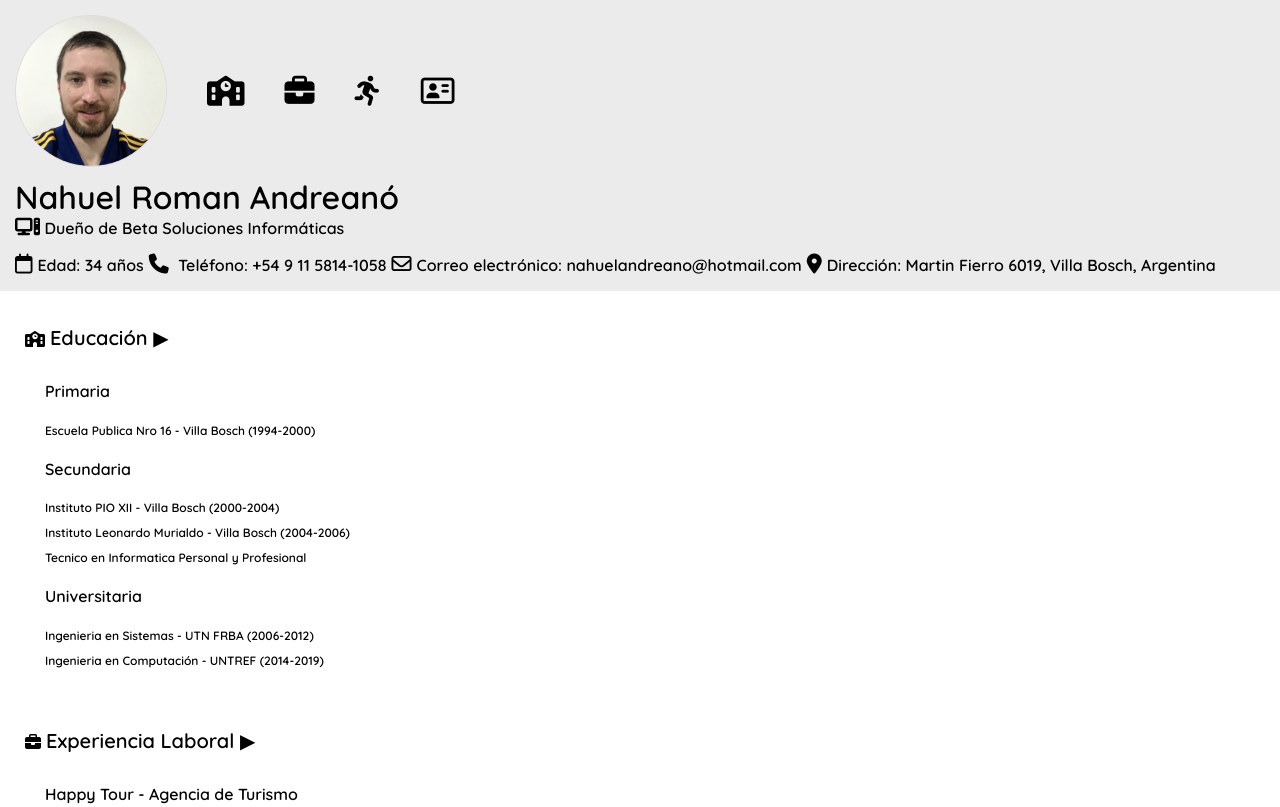
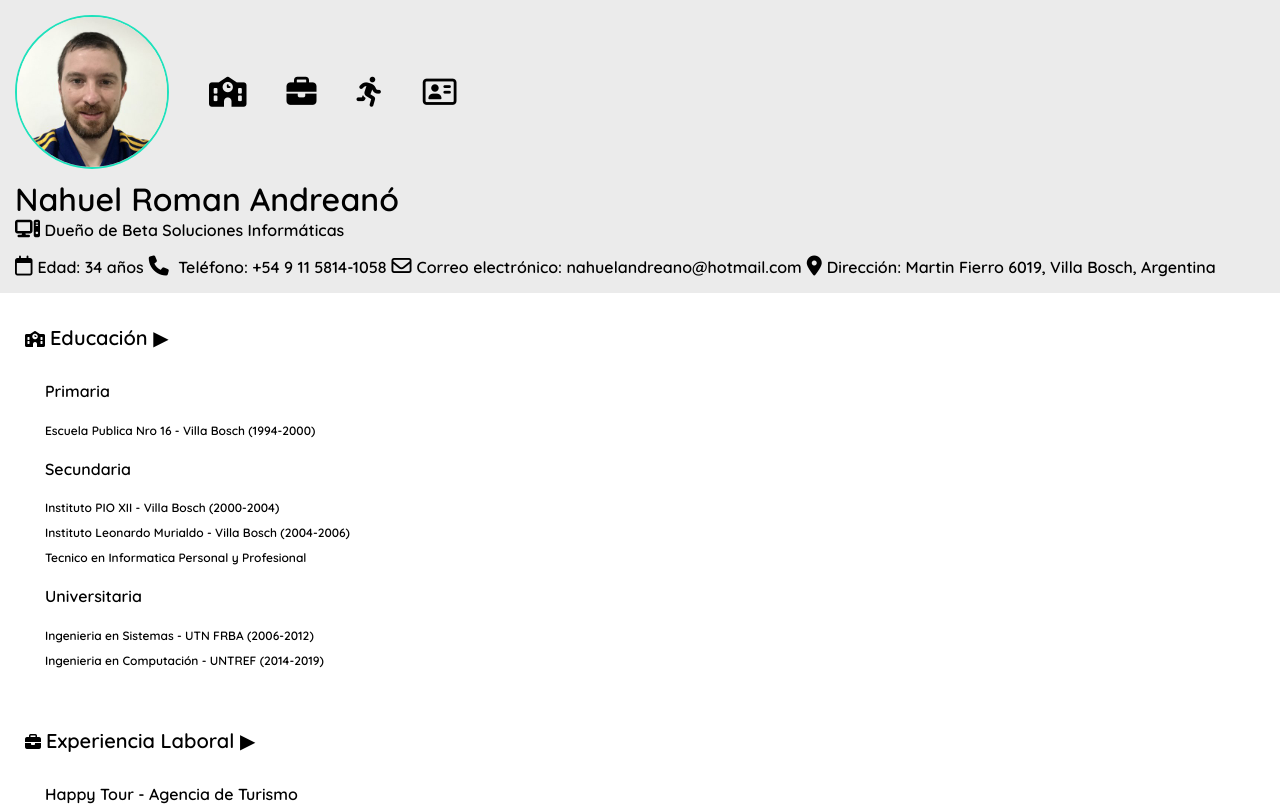
Before and after one commit to Nahusoft/nahusoft.github.io, a plain HTML site: page index.html in a window 1280 px wide. Shown: the top 807 px of the page. Drawn offline with Linux system fonts and the light colour scheme.

Commit message:
Add files via upload

```diff
--- a/css/style.css
+++ b/css/style.css
@@ -145,8 +145,8 @@ body {
     align-items: center;
     width: 150px;
     height: 150px;
-    border: 1px solid #dddddd;
-    border-radius: 50%;
+    border: 2px solid #1de2bc;
+    border-radius: 100%;
     overflow: hidden;
 
   }
```
